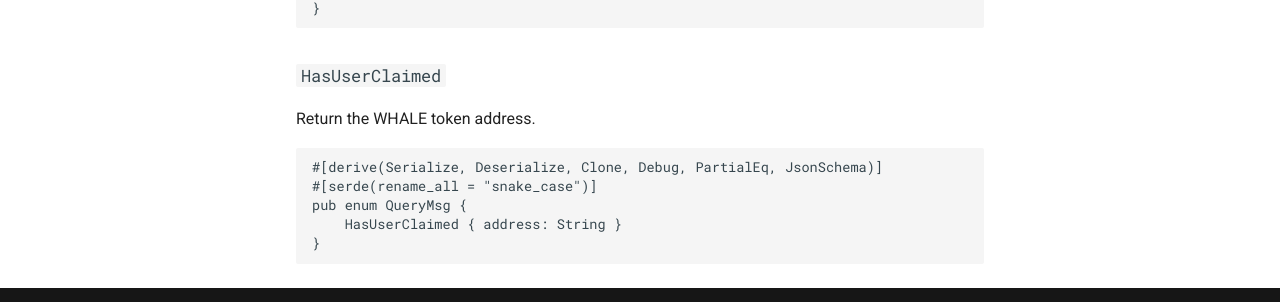
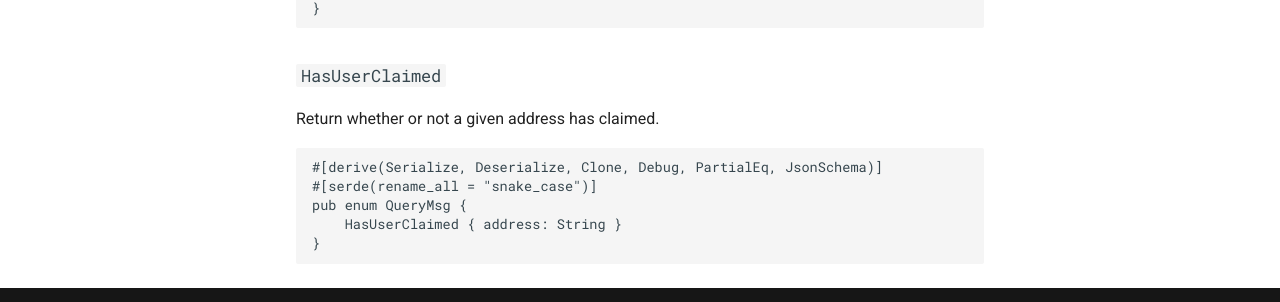
Before and after one commit to White-Whale-Defi-Platform/docs, an MkDocs documentation site: the page built from docs/Smart-Contracts/tokenomics/Airdrop.md, in a window 1280 px wide and 900 px high, scrolled down 2723 px. Shown: the part 548-850 px from the top of the window. Built offline with MkDocs 1.6.1 and Material for MkDocs 9.7.7, drawn with Linux system fonts in a browser that asks for light colours; comment, search, counter and statistics services are not loaded.

Commit message:
fix(typo): Fix update for 1 query

````diff
--- a/docs/Smart-Contracts/tokenomics/Airdrop.md
+++ b/docs/Smart-Contracts/tokenomics/Airdrop.md
@@ -137,7 +137,7 @@ pub enum QueryMsg {
 
 ### `HasUserClaimed`
 
-Return the WHALE token address.
+Return whether or not a given address has claimed.
 
 ```rust
 #[derive(Serialize, Deserialize, Clone, Debug, PartialEq, JsonSchema)]
````
